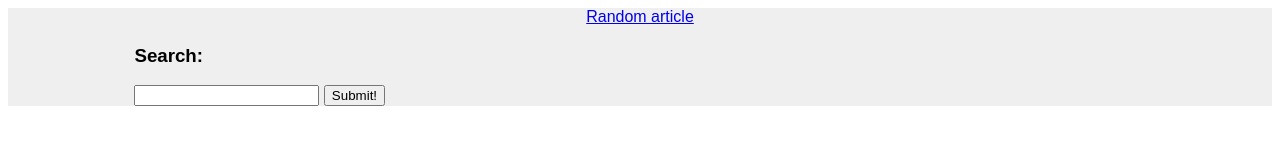
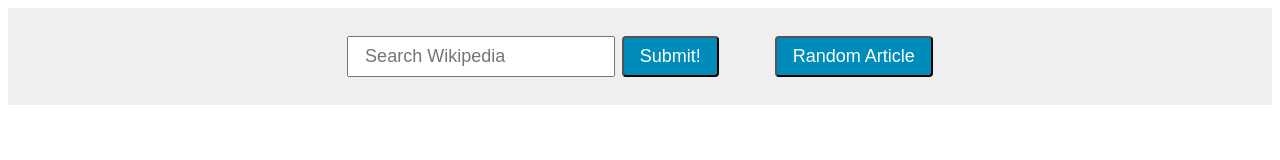
Before and after one commit to steven410/wikipedia-viewer, a plain HTML site: page index.html in a window 1280 px wide. Drawn offline with nearby package versions, Linux system fonts and the light colour scheme.

Commit message:
updated styles, cleared previous search res on new search

```diff
--- a/index.html
+++ b/index.html
@@ -6,21 +6,22 @@
 </head>
 <body>
 <div id="main">
-<div id="random-search">
-  <a href="https://en.wikipedia.org/wiki/Special:Random">Random article</a>
-</div>
+
 <div id="custom-search">
-  <h3>Search:</h3>
-  <form id="search-form">
-  <input id="search" type="text" name="name">
-  <button id="submit" type="button" name="submit" >Submit!</button>
+  <form id="search-form" onsubmit="event.preventDefault(); ajax()">
+  <input id="search" type="text" name="name" placeholder="Search Wikipedia">
+  <button id="submit" type="submit" name="submit">Submit!</button>
   </form>
 </div>
+<div id="random-search">
+  <button><a href="https://en.wikipedia.org/wiki/Special:Random">Random Article</a></button>
+</div>
+</div> <!-- end main -->
 <div id="display-results">
   <div id="results">
   </div>
 </div>
-</div> <!-- end main -->
+
 <script
   src="https://code.jquery.com/jquery-3.3.1.js"
   integrity="sha256-2Kok7MbOyxpgUVvAk/HJ2jigOSYS2auK4Pfzbm7uH60="
--- a/index.js
+++ b/index.js
@@ -1,19 +1,13 @@
-
-document.getElementById("submit").addEventListener("click", ajax);
-// document.getElementById("search").addEventListener("keydown", function(event){
-//   if (event.keyCode === 13) {
-//     document.getElementById("submit").click();
-//   }
-// });
-
 function ajax(){
   var searchTerm = document.getElementById("search").value;
-  $("#display-results").append("<h2>Results for:" + searchTerm + "</h2>");
     $.getJSON('https://en.wikipedia.org/w/api.php?action=opensearch&callback=?&suggest=true&search=' + searchTerm, function(json){
+      $("#results").html("");
+      $("")
       for (i=0; i<=json[0].length; i++){
         $("#results").append(
             "<h2>" + (json[1][i] + "</h2>" +
-            "<p>"+ json[2][i] + "</p>")
+            "<p>" + json[2][i] + "</p>" +
+            "<a href=" + json[3][i]) + ">Read More</a>"
             );
       };
       }); //end function(json)
--- a/style.css
+++ b/style.css
@@ -1,30 +1,50 @@
 body {
 	font-family: Arial, Helvetica, sans-serif;
+	height: auto;
 }
 
 #main {
 	display: flex;
-	flex-direction: column;
+	flex-direction: row;
 	justify-content: center;
 	align-items: center;
 	background-color: #efefef;
 }
 
+#main > div {
+  margin: 10px;
+  font-size: 1.5em;
+}
+
 #random-search {
 	margin: auto;
-	width: 80%;
-	text-align: center;
+	text-align: left;
+	padding: .75em;
 }
 
 #custom-search {
 	margin: auto;
+	padding: .75em;
+}
+
+input {
+  padding: 8px 16px;
+  font-size: .75em;
+}
+
+button {
+	background-color: #008CBA;
+	padding: 8px 16px;
+	border-radius: 4px;
+	color: #fff;
+	font-size: .75em;
+}
+
+button > a {
+	color: #fff;
+	text-decoration: none;
+}
+
+#results {
 	width: 80%;
 }
-
-#search-form {
-
-}
-
-form {
-	display: inline;
-}
```
